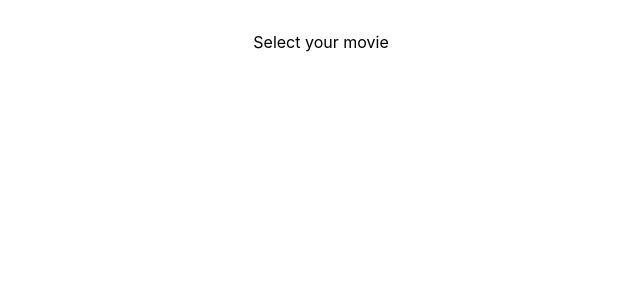
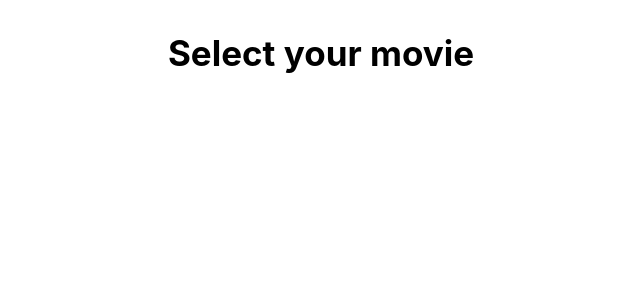
Before and after one commit to Sha7hid/Recs, a React (Create React App) app in the folder recs/: page / in a window 1280 px wide. Shown: the top 300 px of the page, without its empty margins (319-959 px from the left). Built offline with nearby package versions, Linux system fonts and the light colour scheme.

Commit message:
update intro css

```diff
--- a/recs/src/Components/Intro/Intro.css
+++ b/recs/src/Components/Intro/Intro.css
@@ -2,3 +2,7 @@
     margin-top: 2rem;
 
   }
+  .Intro-text{
+    font-size: 35px;
+    font-weight: bold;
+  }
```
